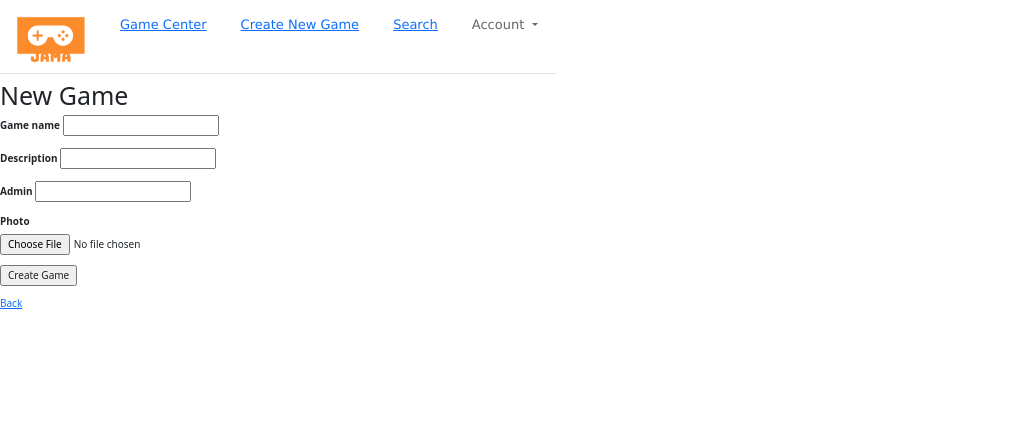
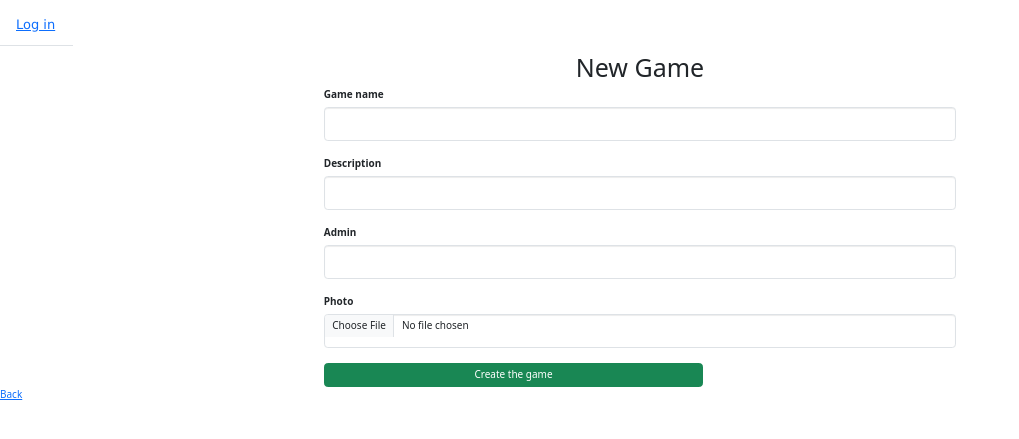
Before and after one commit to alexblattner/Jama, a Rails app: page /games/new in a window 1280 px wide. Shown: the top 439 px of the page, without its empty margins (0-1019 px from the left). Run offline with Rails 7, Linux system fonts and the light colour scheme; style sheets or scripts are compiled from the project's sources; some libraries are stand-ins or nearby versions; some web fonts are replaced.

Commit message:
finished form, add boostrap

```diff
--- a/app/assets/stylesheets/application.scss
+++ b/app/assets/stylesheets/application.scss
@@ -35,3 +35,25 @@
 #hero-info{
   width:40%;position:absolute;background: grey;height:20%;
 }
+
+
+// application
+.body-container {
+  padding-top: 10px;
+}
+
+
+.gravatar {
+  float: left;
+  margin-right: 20px;
+}
+
+.gravatar_edit {
+  margin-top: 15px;
+}
+
+input, textarea, select, .uneditable-input {
+  border: 1px solid #bbb;
+  width: 60%;
+  margin-bottom: 15px;
+}
--- a/app/assets/stylesheets/main.scss
+++ b/app/assets/stylesheets/main.scss
@@ -1,3 +1,40 @@
 // Place all the styles related to the main controller here.
 // They will automatically be included in application.css.
 // You can use Sass (SCSS) here: https://sass-lang.com/
+* {
+    box-sizing: border-box;
+  }
+
+  /* Style the search field */
+  form.example input[type=text] {
+    padding: 10px;
+    font-size: 17px;
+    border: 1px solid grey;
+    float: left;
+    width: 80%;
+    background: #f1f1f1;
+  }
+
+  /* Style the submit button */
+  form.example button {
+    float: left;
+    width: 20%;
+    padding: 10px;
+    background: coral;
+    color: white;
+    font-size: 17px;
+    border: 1px solid grey;
+    border-left: none; /* Prevent double borders */
+    cursor: pointer;
+  }
+
+  form.example button:hover {
+    background: #0b7dda;
+  }
+
+  /* Clear floats */
+  form.example::after {
+    content: "";
+    clear: both;
+    display: table;
+  }
--- a/app/controllers/users_controller.rb
+++ b/app/controllers/users_controller.rb
@@ -1,6 +1,7 @@
 class UsersController < ApplicationController
   before_action :set_user, only: [:show, :edit, :update, :destroy]
-
+  include UsersHelper
+  include SessionsHelper
   # GET /users
   # GET /users.json
   def index
--- a/app/views/games/_form.html.erb
+++ b/app/views/games/_form.html.erb
@@ -1,3 +1,5 @@
+<div class="row">
+  <div class="col-md-6 col-md-offset-3">
 <%= form_with(model: game, local: true) do |form| %>
   <% if game.errors.any? %>
     <div id="error_explanation">
@@ -11,30 +13,29 @@
     </div>
   <% end %>
 
-  <div class="field">
+
     <%= form.label :game_name %>
-    <%= form.text_field :game_name %>
-  </div>
-
-  <div class="field">
-    <%= form.label :description %>
-    <%= form.text_field :description %>
-  </div>
+    <%= form.text_field :game_name, class: 'form-control' %>
 
 
-  <div class="field">
-    <%= form.label :admin_id %>
-    <%= form.number_field :admin_id %>
-  </div>
+    <%= form.label :description %>
+    <%= form.text_field :description, class: 'form-control'  %>
 
 
-  <div class="field">
+
+
+    <%= form.label :admin_id %>
+    <%= form.number_field :admin_id, class: 'form-control'  %>
+
+
+
+
   <%= form.label :photo %>
-  <%= form.file_field :avatar %>
-   </div>
+  <%= form.file_field :avatar, class: 'form-control'  %>
 
-  <div class="actions">
-    <%= form.submit %>
+
+  <%= form.submit "Create the game", class: "btn btn-success" %>
   </div>
+</div>
 
 <% end %>
--- a/app/views/games/new.html.erb
+++ b/app/views/games/new.html.erb
@@ -1,4 +1,4 @@
-<h1>New Game</h1>
+<h1 align="center">New Game</h1>
 
 <%= render 'form', game: @game %>
 
--- a/app/views/layouts/_header.html.erb
+++ b/app/views/layouts/_header.html.erb
@@ -1,7 +1,7 @@
 <link href="https://fonts.googleapis.com/css?family=Coda+Caption:800&display=swap" rel="stylesheet">
 
 <nav class="nav navbar navbar-expand-lg navbar-fixed-top">
-
+   <% if logged_in? %>
 
       <ul class="nav nav-tabs">
           <li>
@@ -30,6 +30,11 @@
               </ul>
           </li>
       </ul>
+      <% else %>
+        <ul class="nav nav-tabs navbar-right">
+            <li><%= link_to "Log in", login_path  %></li>
+        </ul>
+    <% end %>
 
 </nav>
 
--- a/app/views/levels/new.html.erb
+++ b/app/views/levels/new.html.erb
@@ -1,4 +1,4 @@
-<h1>New Level</h1>
+<h1 align="center">New Level</h1>
 
 <%= render 'form', level: @level %>
 
```
Also changed, not shown: app/views/levels/_form.html.erb (+22 -24 lines), config/database.yml (line endings or trailing spaces).
